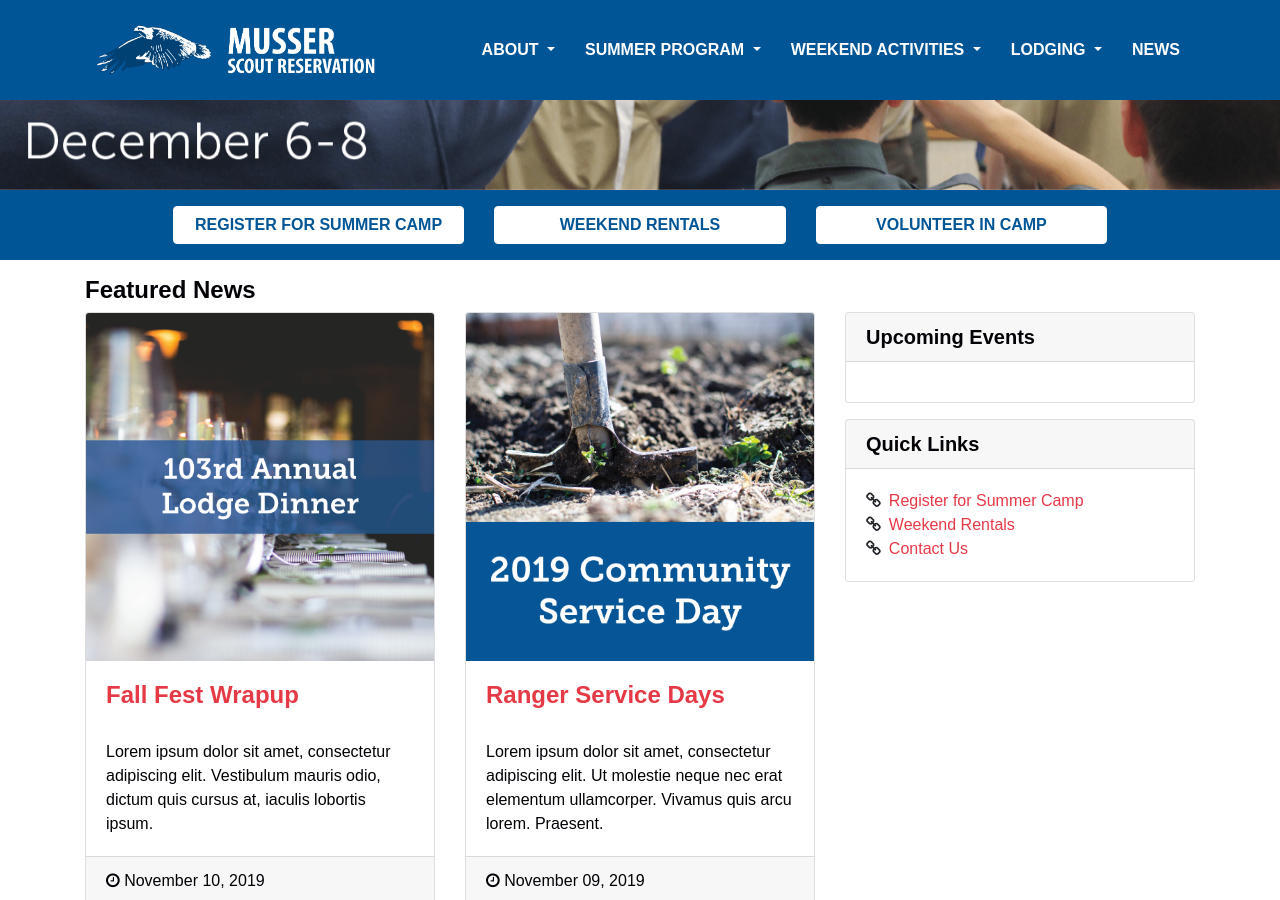
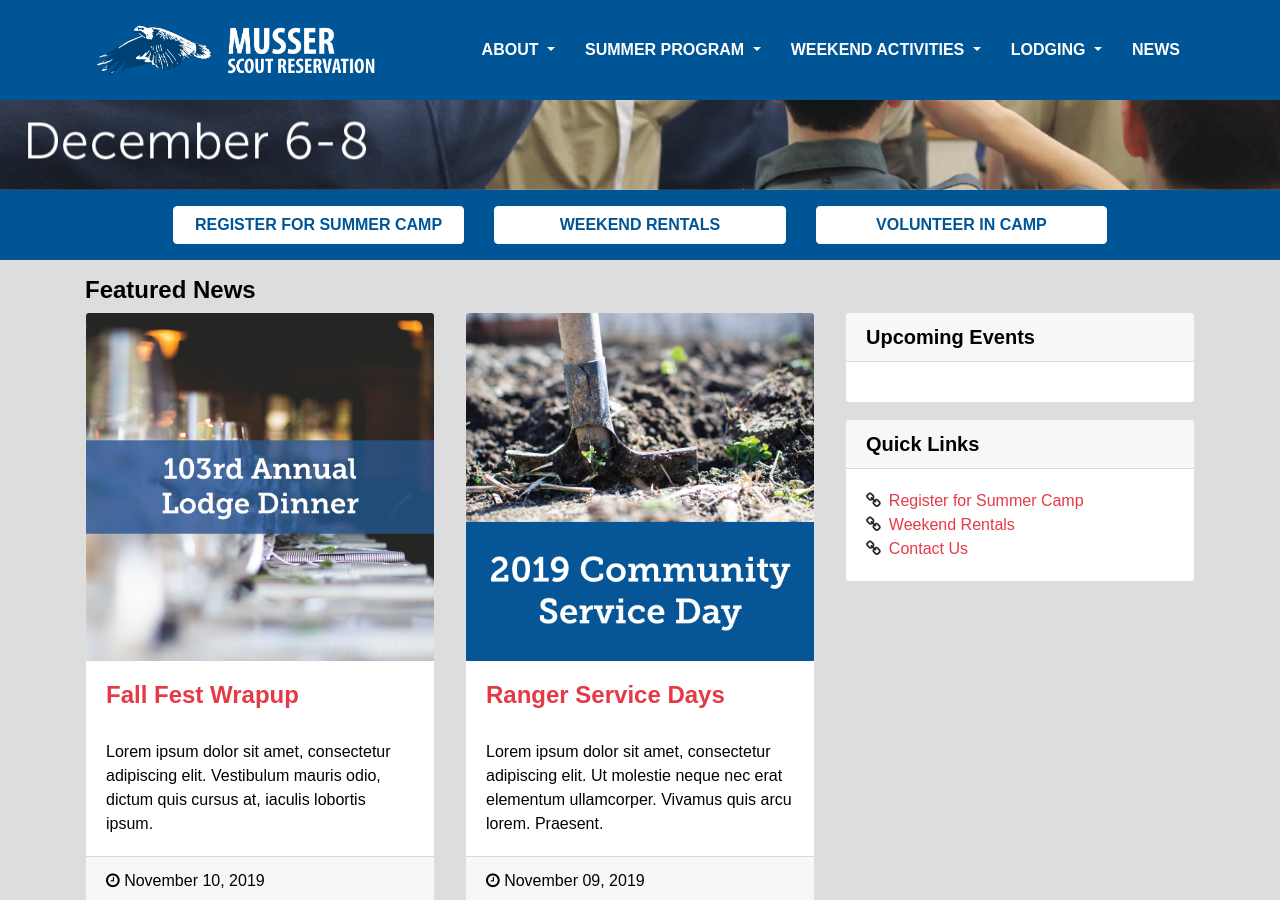
Before and after one commit to colbsa/MusserSR.org, a Jekyll site: the page built from index.md, in a window 1280 px wide and 900 px high, scrolled down 337 px. Built offline with Jekyll 4.4.1, drawn with Linux system fonts in a browser that asks for light colours; some web fonts are replaced.

Commit message:
Added grey background

```diff
--- a/assets/custom/css/style.css
+++ b/assets/custom/css/style.css
@@ -72,7 +72,7 @@
   --site-accent-dark: var(--musser-grey);
   --site-accent-light: var(--musser-red);
 
-  --page-background: var(--site-white);
+  --page-background: #DDD;
   --page-text: var(--site-black);
   --nav-background: var(--site-primary);
   --nav-links: var(--site-white);
```
